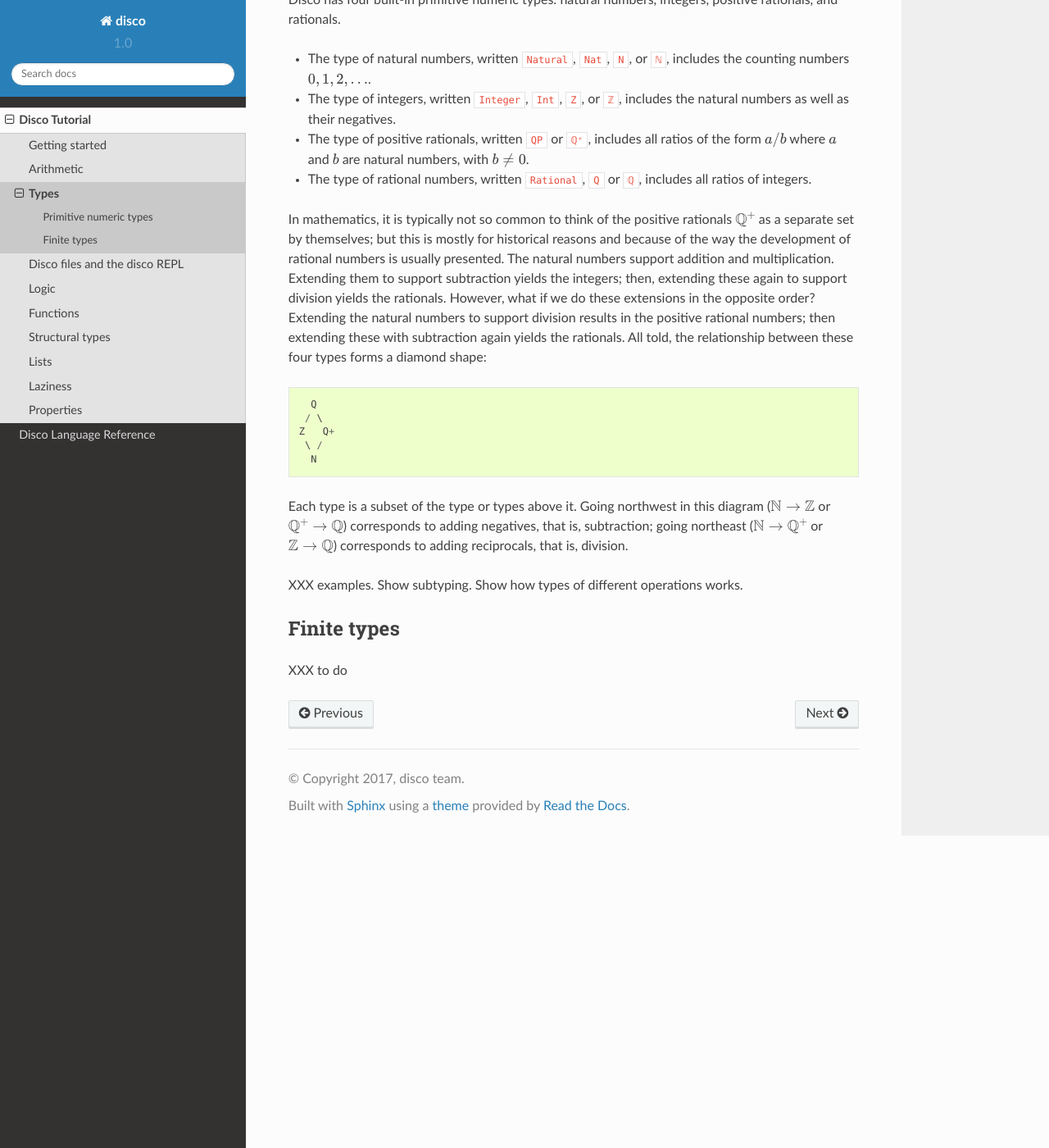
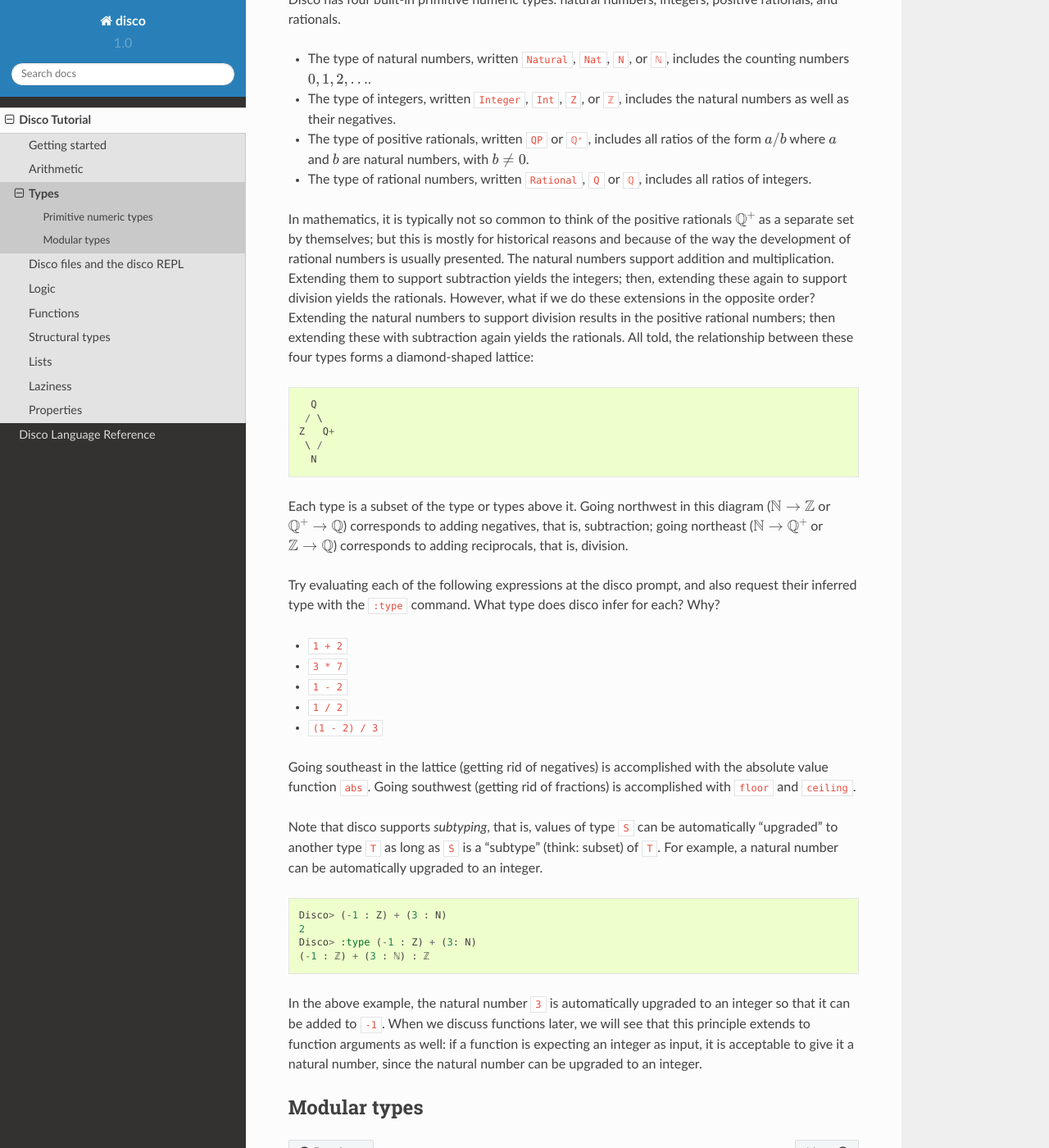
Before and after one commit to disco-lang/disco, a Sphinx documentation site: the page built from docs/tutorial/types.rst, in a window 1280 px wide and 1400 px high, scrolled down 860 px. Shown: the whole window at 82% size. Built offline with Sphinx 7.4.7 and the Read the Docs theme 2.0.0, drawn with Linux system fonts in a browser that asks for light colours.

Commit message:
tutorial: write about subtyping [ci skip]

```diff
--- a/docs/tutorial/types.rst
+++ b/docs/tutorial/types.rst
@@ -63,7 +63,8 @@ to support division yields the rationals.  However, what if we do
 these extensions in the opposite order?  Extending the natural numbers
 to support division results in the positive rational numbers; then
 extending these with subtraction again yields the rationals.  All
-told, the relationship between these four types forms a diamond shape:
+told, the relationship between these four types forms a diamond-shaped
+lattice:
 
 ::
 
@@ -80,10 +81,39 @@ that is, subtraction; going northeast (:math:`\mathbb{N} \to
 \mathbb{Q}^+` or :math:`\mathbb{Z} \to \mathbb{Q}`) corresponds to
 adding reciprocals, that is, division.
 
-XXX examples.  Show subtyping.  Show how types of different operations
-works.
+Try evaluating each of the following expressions at the disco prompt,
+and also request their inferred type with the ``:type`` command.  What
+type does disco infer for each? Why?
 
-Finite types
-============
+* ``1 + 2``
+* ``3 * 7``
+* ``1 - 2``
+* ``1 / 2``
+* ``(1 - 2) / 3``
 
-XXX to do
+Going southeast in the lattice (getting rid of negatives) is
+accomplished with the absolute value function ``abs``.  Going
+southwest (getting rid of fractions) is accomplished with ``floor``
+and ``ceiling``.
+
+Note that disco supports *subtyping*, that is, values of type ``S`` can
+be automatically "upgraded" to another type ``T`` as long as ``S`` is
+a "subtype" (think: subset) of ``T``.  For example, a natural number
+can be automatically upgraded to an integer.
+
+::
+
+    Disco> (-1 : Z) + (3 : N)
+    2
+    Disco> :type (-1 : Z) + (3: N)
+    (-1 : ℤ) + (3 : ℕ) : ℤ
+
+In the above example, the natural number ``3`` is automatically
+upgraded to an integer so that it can be added to ``-1``.  When we
+discuss functions later, we will see that this principle extends to
+function arguments as well: if a function is expecting an integer as
+input, it is acceptable to give it a natural number, since the natural
+number can be upgraded to an integer.
+
+Modular types
+=============
```
